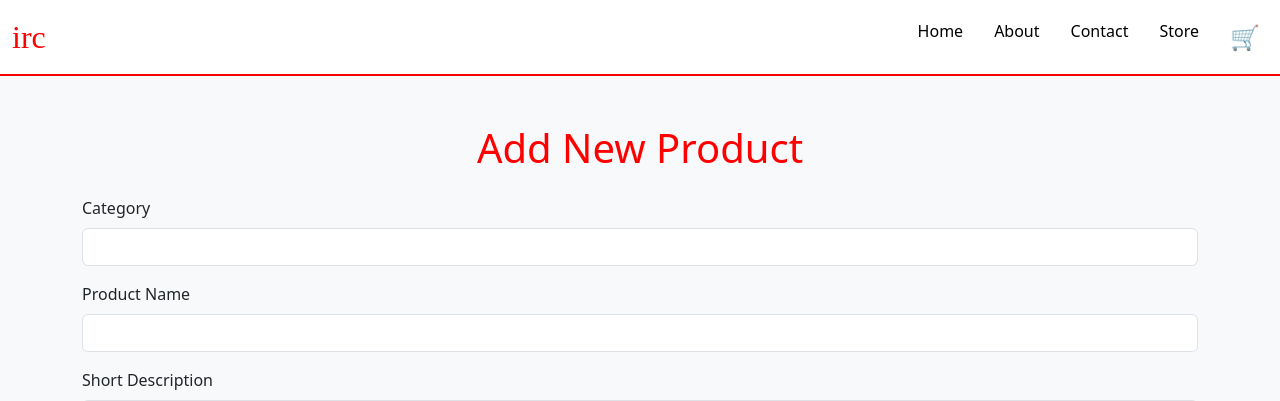
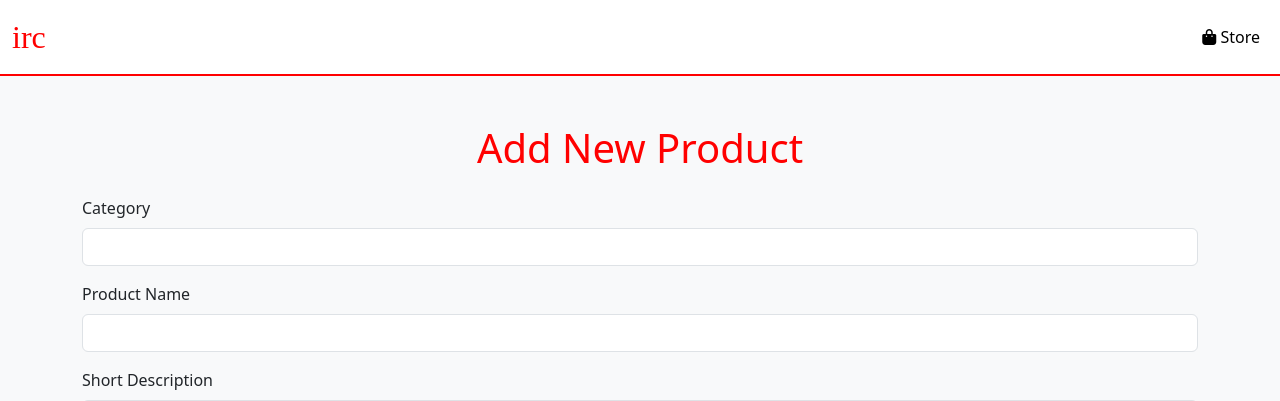
Before and after one commit to Saicharan128/test, a Flask app: page /add in a window 1280 px wide. Shown: the top 401 px of the page. Run offline with Flask 3, Linux system fonts and the light colour scheme.

Commit message:
Update add_product.html

```diff
--- a/templates/add_product.html
+++ b/templates/add_product.html
@@ -6,6 +6,7 @@
     <meta name="viewport" content="width=device-width, initial-scale=1.0">
     <title>Add Product - IRC Store</title>
     <link href="https://cdn.jsdelivr.net/npm/bootstrap@5.3.0/dist/css/bootstrap.min.css" rel="stylesheet">
+    <link rel="stylesheet" href="https://cdnjs.cloudflare.com/ajax/libs/font-awesome/6.5.0/css/all.min.css">
     <style>
         body {
             background-color: #f8f9fa;
@@ -46,22 +47,12 @@
                 aria-controls="navbarNav" aria-expanded="false" aria-label="Toggle navigation">
                 <span class="navbar-toggler-icon"></span>
             </button>
-            <div class="collapse navbar-collapse" id="navbarNav">
-                <ul class="navbar-nav ms-auto">
-                    <li class="nav-item">
-                        <a class="nav-link" href="{{ url_for('index') }}">Home</a>
-                    </li>
-                    <li class="nav-item">
-                        <a class="nav-link" href="#">About</a>
-                    </li>
-                    <li class="nav-item">
-                        <a class="nav-link" href="#">Contact</a>
-                    </li>
-                    <li class="nav-item">
-                        <a class="nav-link" href="#">Store</a>
-                    </li>
-                    <li class="nav-item">
-                        <a class="nav-link" href="#"><span class="cart-icon">🛒</span></a>
+        <div class="collapse navbar-collapse" id="navbarNav">
+            <ul class="navbar-nav ms-auto">
+                <li class="nav-item">
+                    <a class="nav-link" href="#">
+                            <i class="fas fa-shopping-bag"></i> Store
+                        </a>
                     </li>
                 </ul>
             </div>
@@ -144,4 +135,5 @@
     <script src="https://cdn.jsdelivr.net/npm/bootstrap@5.3.0/dist/js/bootstrap.bundle.min.js"></script>
 </body>
 
+
 </html>
```
